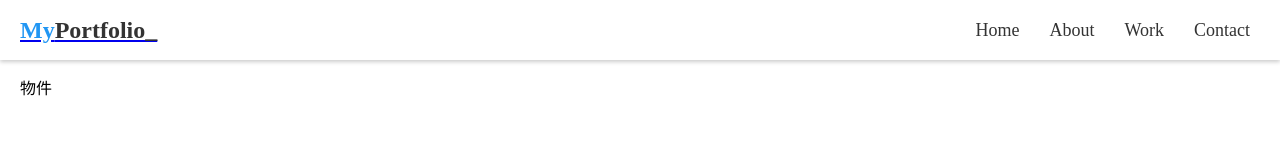
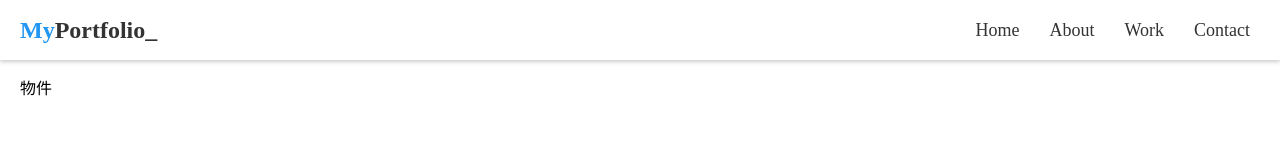
Before and after one commit to YuanShuoHsu/portfolio, a Next.js app: page / in a window 1280 px wide. Shown: the top 160 px of the page. Built offline with nearby package versions, Linux system fonts and the light colour scheme.

Commit message:
npm run build merge

```diff
--- a/components/HeaderLogo/index.module.scss
+++ b/components/HeaderLogo/index.module.scss
@@ -1,10 +1,10 @@
 .headerLogo {
-  font-size: 24px;
-  font-weight: 800;
-  line-height: 60px;
+  text-decoration: none;
 
   &__text {
-    // text-decoration: none;
+    font-size: 24px;
+    font-weight: 800;
+    line-height: 60px;
 
     &:nth-child(1) {
       color: #2196f3;
--- a/components/HeaderLogo/index.tsx
+++ b/components/HeaderLogo/index.tsx
@@ -9,10 +9,8 @@ interface headerLogoProps {
 }
 
 export default function HeaderLogo({ nightValue }: headerLogoProps) {
-  console.log(nightValue);
   return (
-    <Link href="/">
-      <div className={styles.headerLogo}>
+    <Link href="/" className={styles.headerLogo}>
         <span className={styles.headerLogo__text}>My</span>
         <span
           className={`${styles.headerLogo__text} ${
@@ -21,7 +19,6 @@ export default function HeaderLogo({ nightValue }: headerLogoProps) {
         >
           Portfolio_
         </span>
-      </div>
     </Link>
   );
 }
```
